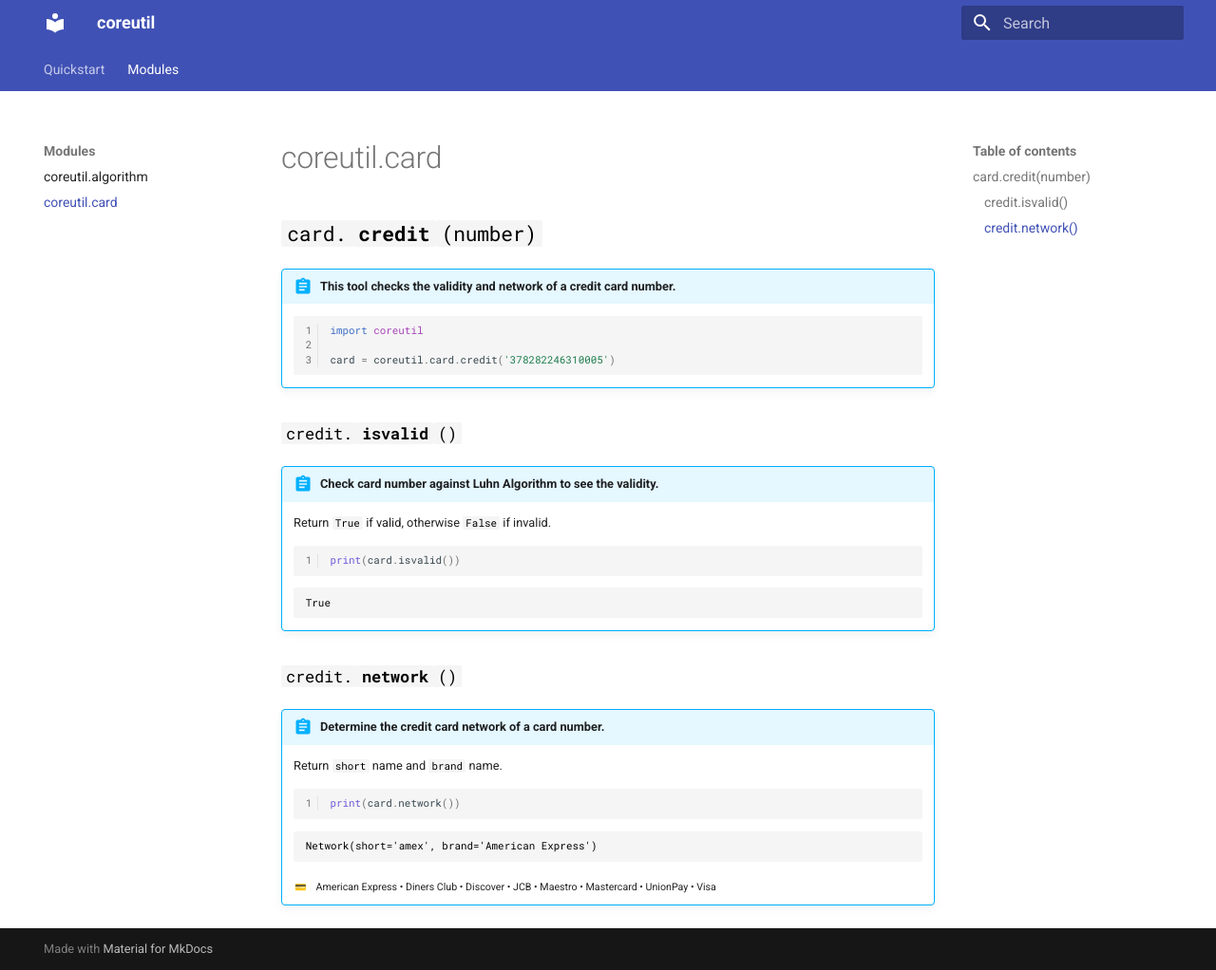
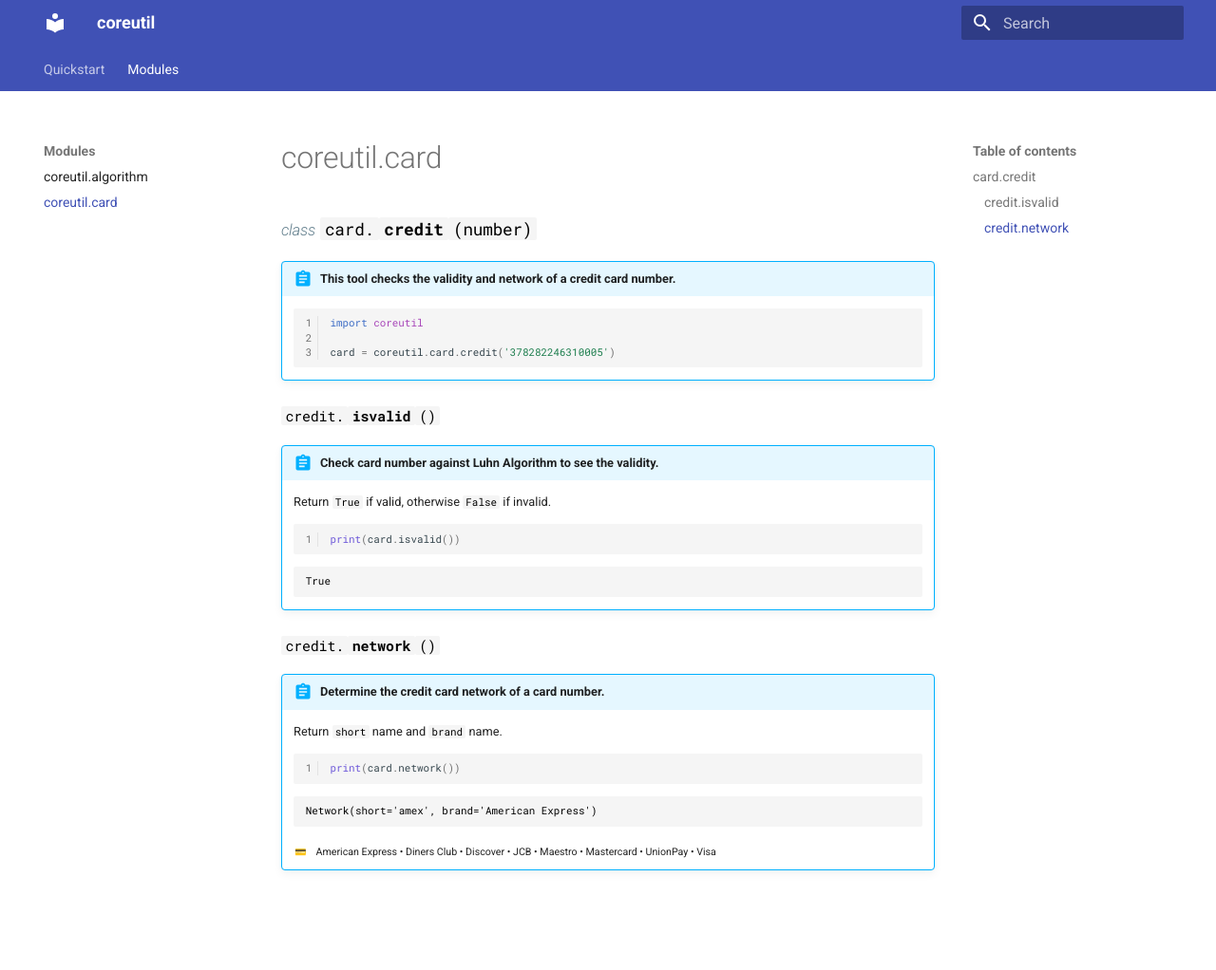
Before and after one commit to joumaico/coreutil, an MkDocs documentation site: the page built from docs/card.md, in a window 1280 px wide and 1022 px high. Shown: the whole window at 95% size. Built offline with MkDocs 1.6.1 and Material for MkDocs 9.7.7, drawn with Linux system fonts in a browser that asks for light colours; emoji names are drawn with the system emoji font.

Commit message:
Adding attr_list and data-toc-label

```diff
--- a/docs/card.md
+++ b/docs/card.md
@@ -1,4 +1,4 @@
-## `card.`**`credit`**`(number)`
+## *class* `card.`**`credit`**`(number)` { #card.credit data-toc-label='card.credit' }
 
 !!! abstract "This tool checks the validity and network of a credit card number."
 
--- a/docs/stylesheets/extra.css
+++ b/docs/stylesheets/extra.css
@@ -1,3 +1,22 @@
 :root > * {
     --md-code-fg-color: #000;
 }
+
+.md-footer-meta {
+    display: none;
+}
+
+.md-typeset h2 {
+    font-size: 1.3em;
+    line-height: 1.3;
+}
+
+.md-typeset h3 {
+    font-size: 1.1em;
+    line-height: 1.1;
+}
+
+.md-typeset h2 > em, .md-typeset h3 > em  {
+    font-size: .8em;
+    color: #607d8b;
+}
--- a/mkdocs.yml
+++ b/mkdocs.yml
@@ -7,6 +7,7 @@ nav:
     - coreutil.card: card.md
 markdown_extensions:
   - admonition
+  - attr_list
   - pymdownx.details
   - pymdownx.emoji:
       emoji_index: !!python/name:materialx.emoji.twemoji
```
Also changed, not shown: other parts of docs/card.md (+2 -2 lines), docs/algorithm.md (+1 -1 lines).
